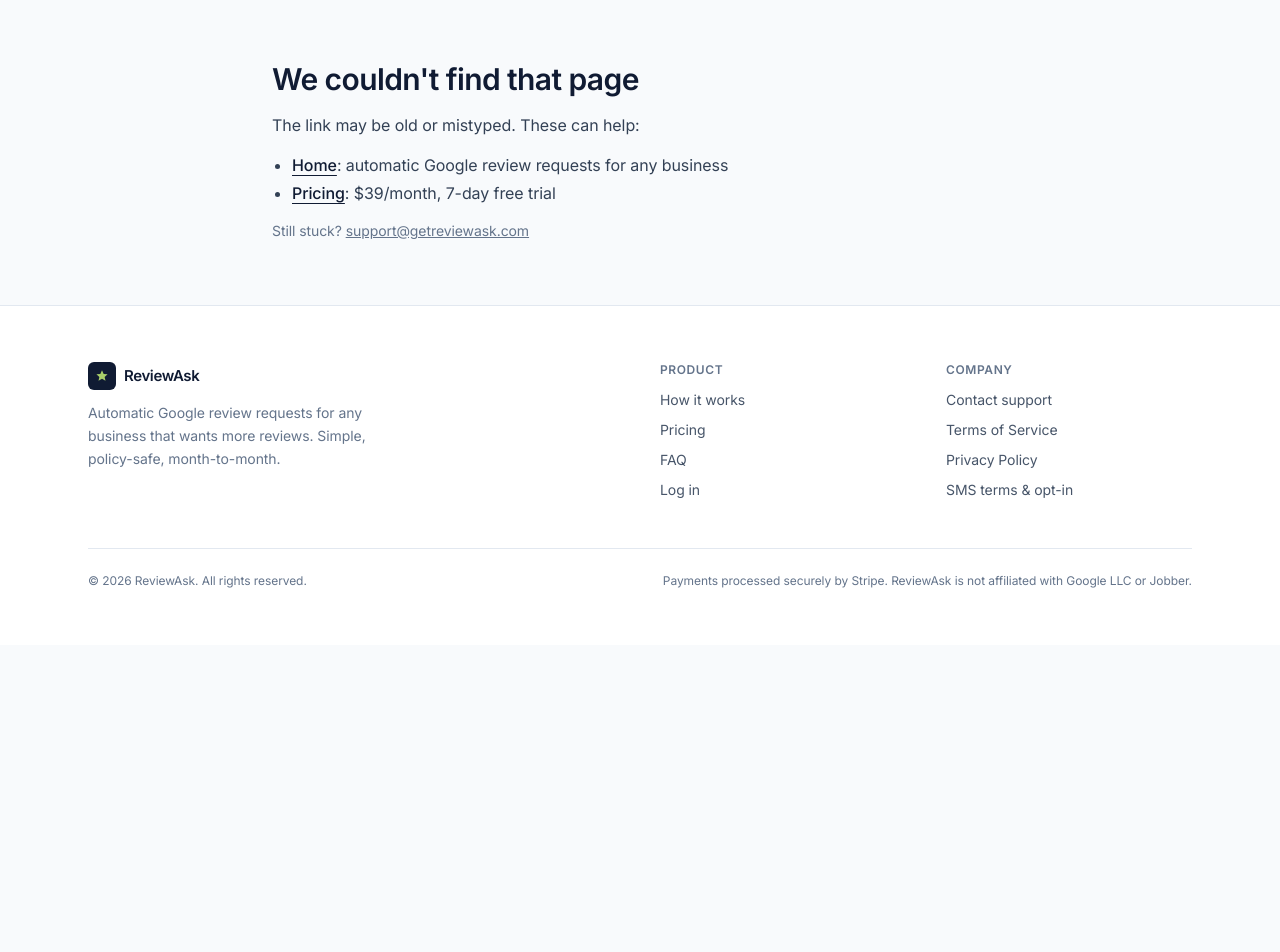
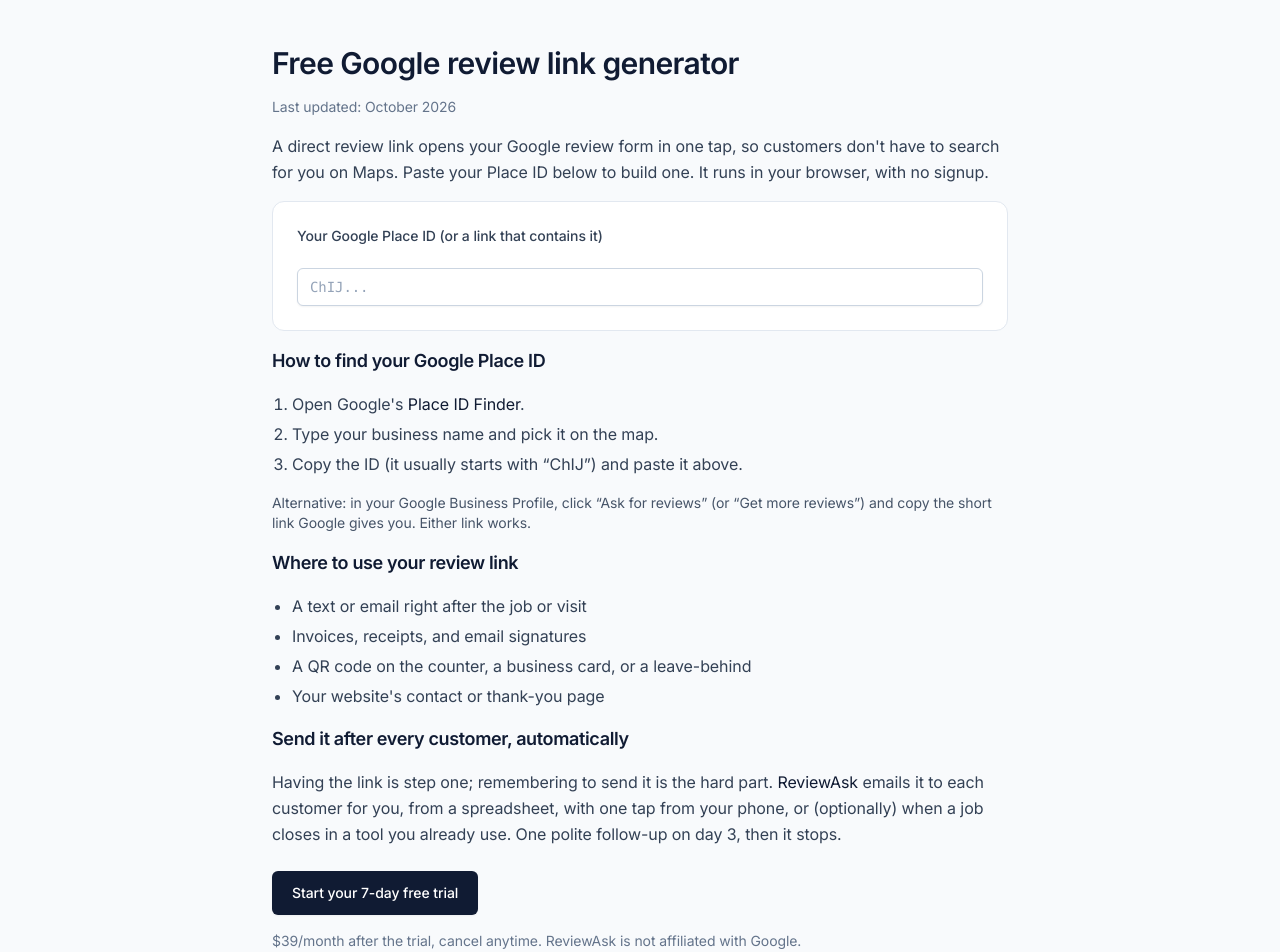
Before and after one commit to realnickd31/reviewask, a Next.js app in the folder app/: page /tools/review-link in a window 1280 px wide. Before the commit this address had no page. Shown: the part 60-1012 px from the top of the page. Before the commit the page ends 800 px from the top, so only its background shows below. Built offline with nearby package versions, Linux system fonts and the light colour scheme.

Commit message:
SEO: restore + improve free Google review link generator (/tools/review-link, FAQ/WebApplication schema, URL parsing, soft signup CTA), footer link, sitemap, shorter site meta description

```diff
--- a/app/app/layout.tsx
+++ b/app/app/layout.tsx
@@ -6,7 +6,7 @@ import AnalyticsBeacon from "@/components/AnalyticsBeacon";
 const inter = Inter({ subsets: ["latin"], display: "swap" });
 
 const title = "ReviewAsk — Automatic Google review requests for any business";
-const description = "ReviewAsk emails your customers a short note with a one-tap link to leave a Google review — after the work is done, from a spreadsheet, or with one tap from your phone. One day-3 follow-up. Works with tools you already use. $39/month, 7-day free trial, no contract.";
+const description = "Automatic Google review requests by email, with one follow-up. For any business. $39/month, 7-day free trial, no contract.";
 export const metadata: Metadata = {
   metadataBase: new URL("https://getreviewask.com"),
   title: { default: title, template: "%s — ReviewAsk" },
--- a/app/app/sitemap.ts
+++ b/app/app/sitemap.ts
@@ -2,5 +2,5 @@ import type { MetadataRoute } from "next";
 import { verticals } from "@/lib/verticals";
 export default function sitemap(): MetadataRoute.Sitemap {
   const b = "https://getreviewask.com";
-  return [...["", "/pricing", "/signup", "/sms", "/privacy", "/terms"], ...verticals.map((v) => `/for/${v.slug}`)].map((p) => ({ url: b + p, lastModified: new Date("2026-10-29") }));
+  return [...["", "/pricing", "/signup", "/tools/review-link", "/sms", "/privacy", "/terms"], ...verticals.map((v) => `/for/${v.slug}`)].map((p) => ({ url: b + p, lastModified: new Date("2026-10-29") }));
 }
--- /dev/null
+++ b/app/app/tools/review-link/page.tsx
@@ -0,0 +1,31 @@
+import Link from "next/link";
+import Legal from "@/components/Legal";
+import ReviewLinkTool from "@/components/ReviewLinkTool";
+const faqs = [
+  { q: "What is a Google review link?", a: "A direct URL that opens your business's Google review form, so customers can leave a review in one tap instead of searching for you on Maps." },
+  { q: "Is this review link generator free?", a: "Yes. It runs in your browser, needs no signup, and the link never expires as long as your Google Business Profile exists." },
+  { q: "Where do I find my Google Place ID?", a: "Use Google's Place ID Finder, search your business name, and copy the ID shown (it usually starts with ChIJ)." },
+  { q: "Can I share the link by text, email, or QR code?", a: "Yes. The link works anywhere: text messages, emails, invoices, receipts, your website, or a QR code." },
+];
+export const metadata = {
+  title: { absolute: "Free Google Review Link Generator (No Signup) | ReviewAsk" },
+  description: "Create a direct Google review link from your Place ID in seconds. Free, no signup. Customers land straight on your review form.",
+  alternates: { canonical: "/tools/review-link" },
+  openGraph: { title: "Free Google Review Link Generator", description: "Make a one-tap Google review link for your business. Free, no signup.", url: "https://getreviewask.com/tools/review-link" },
+};
+export default function Page() { return <Legal title="Free Google review link generator">
+  <script type="application/ld+json" dangerouslySetInnerHTML={{ __html: JSON.stringify([{ "@context": "https://schema.org", "@type": "WebApplication", name: "Google Review Link Generator", url: "https://getreviewask.com/tools/review-link", applicationCategory: "BusinessApplication", operatingSystem: "Web", offers: { "@type": "Offer", price: "0", priceCurrency: "USD" } }, { "@context": "https://schema.org", "@type": "FAQPage", mainEntity: faqs.map((f) => ({ "@type": "Question", name: f.q, acceptedAnswer: { "@type": "Answer", text: f.a } })) }]) }} />
+  <p>A direct review link opens your Google review form in one tap, so customers don&apos;t have to search for you on Maps. Paste your Place ID below to build one. It runs in your browser, with no signup.</p>
+  <ReviewLinkTool />
+  <h2>How to find your Google Place ID</h2>
+  <ol className="list-decimal space-y-1 pl-5"><li>Open Google&apos;s <a href="https://developers.google.com/maps/documentation/places/web-service/place-id" target="_blank" rel="noopener noreferrer">Place ID Finder</a>.</li><li>Type your business name and pick it on the map.</li><li>Copy the ID (it usually starts with &ldquo;ChIJ&rdquo;) and paste it above.</li></ol>
+  <p className="text-sm text-slate-600">Alternative: in your Google Business Profile, click &ldquo;Ask for reviews&rdquo; (or &ldquo;Get more reviews&rdquo;) and copy the short link Google gives you. Either link works.</p>
+  <h2>Where to use your review link</h2>
+  <ul className="list-disc space-y-1 pl-5"><li>A text or email right after the job or visit</li><li>Invoices, receipts, and email signatures</li><li>A QR code on the counter, a business card, or a leave-behind</li><li>Your website&apos;s contact or thank-you page</li></ul>
+  <h2>Send it after every customer, automatically</h2>
+  <p>Having the link is step one; remembering to send it is the hard part. <Link href="/">ReviewAsk</Link> emails it to each customer for you, from a spreadsheet, with one tap from your phone, or (optionally) when a job closes in a tool you already use. One polite follow-up on day 3, then it stops.</p>
+  <p className="pt-2"><Link href="/signup" className="btn-navy px-5 py-3 !text-white no-underline">Start your 7-day free trial</Link></p>
+  <p className="text-sm text-slate-500">$39/month after the trial, cancel anytime. ReviewAsk is not affiliated with Google.</p>
+  <h2>FAQ</h2>
+  {faqs.map((f) => <div key={f.q}><h3 className="font-semibold">{f.q}</h3><p>{f.a}</p></div>)}
+</Legal>; }
--- a/app/components/Footer.tsx
+++ b/app/components/Footer.tsx
@@ -5,7 +5,7 @@ export default function Footer() {
   return <footer className="border-t border-slate-200 bg-white text-slate-600"><div className="mx-auto max-w-6xl px-6 py-14">
     <div className="grid gap-10 sm:grid-cols-2 lg:grid-cols-4">
       <div className="sm:col-span-2 lg:col-span-2"><Logo dark /><p className="mt-3 max-w-xs text-sm leading-relaxed text-slate-500">Automatic Google review requests for any business that wants more reviews. Simple, policy-safe, month-to-month.</p></div>
-      <div><p className="eyebrow mb-3">Product</p><ul className={col}><li><Link href="/#how" className="hover:text-navy-900">How it works</Link></li><li><Link href="/pricing" className="hover:text-navy-900">Pricing</Link></li><li><Link href="/#faq" className="hover:text-navy-900">FAQ</Link></li><li><Link href="/login" className="hover:text-navy-900">Log in</Link></li></ul></div>
+      <div><p className="eyebrow mb-3">Product</p><ul className={col}><li><Link href="/#how" className="hover:text-navy-900">How it works</Link></li><li><Link href="/pricing" className="hover:text-navy-900">Pricing</Link></li><li><Link href="/#faq" className="hover:text-navy-900">FAQ</Link></li><li><Link href="/tools/review-link" className="hover:text-navy-900">Free review link generator</Link></li><li><Link href="/login" className="hover:text-navy-900">Log in</Link></li></ul></div>
       <div><p className="eyebrow mb-3">Company</p><ul className={col}><li><a href="mailto:support@getreviewask.com" className="hover:text-navy-900">Contact support</a></li><li><Link href="/terms" className="hover:text-navy-900">Terms of Service</Link></li><li><Link href="/privacy" className="hover:text-navy-900">Privacy Policy</Link></li><li><Link href="/sms" className="hover:text-navy-900">SMS terms &amp; opt-in</Link></li></ul></div>
     </div>
     <div className="mt-12 flex flex-col justify-between gap-2 border-t border-slate-200 pt-6 text-xs text-slate-500 sm:flex-row">
--- /dev/null
+++ b/app/components/ReviewLinkTool.tsx
@@ -0,0 +1,23 @@
+"use client";
+import { useState } from "react";
+import Link from "next/link";
+function extract(raw: string): string {
+  const s = raw.trim();
+  const m = s.match(/(?:placeid|place_id)[=:]([A-Za-z0-9_-]+)/i) || s.match(/!1s(ChIJ[A-Za-z0-9_-]+)/);
+  return m ? m[1] : s;
+}
+export default function ReviewLinkTool() {
+  const [id, setId] = useState(""); const [copied, setCopied] = useState(false);
+  const pid = extract(id);
+  const ok = /^[A-Za-z0-9_-]{10,}$/.test(pid);
+  const url = ok ? `https://search.google.com/local/writereview?placeid=${pid}` : "";
+  return <div className="space-y-4 rounded-xl border border-slate-200 bg-white p-6">
+    <label className="label" htmlFor="pid">Your Google Place ID (or a link that contains it)</label>
+    <input id="pid" className="input font-mono text-sm" placeholder="ChIJ..." value={id} onChange={(e) => { setId(e.target.value); setCopied(false); }} />
+    {id && !ok && <p className="text-sm text-amber-700">That doesn&apos;t look like a Place ID. They usually start with &ldquo;ChIJ&rdquo;. See the steps below to find yours.</p>}
+    {ok && <div className="space-y-3"><p className="text-sm font-medium text-slate-700">Your direct Google review link:</p><p className="break-all rounded-md bg-slate-50 p-3 font-mono text-sm">{url}</p>
+      <div className="flex flex-wrap gap-3"><button className="btn-navy px-4 py-2" onClick={() => { navigator.clipboard?.writeText(url); setCopied(true); }}>{copied ? "Copied" : "Copy link"}</button>
+      <a href={url} target="_blank" rel="noopener noreferrer" className="btn-ghost px-4 py-2 !text-navy-900 ring-1 ring-slate-300">Test it</a></div>
+      <p className="rounded-md bg-sky-50 p-3 text-sm text-slate-700">Next step: send this link to customers right after you finish the work, when they&apos;re happiest. <Link href="/signup" className="font-medium underline underline-offset-4">ReviewAsk can send it for you automatically</Link>, with one polite follow-up.</p></div>}
+  </div>;
+}
```
